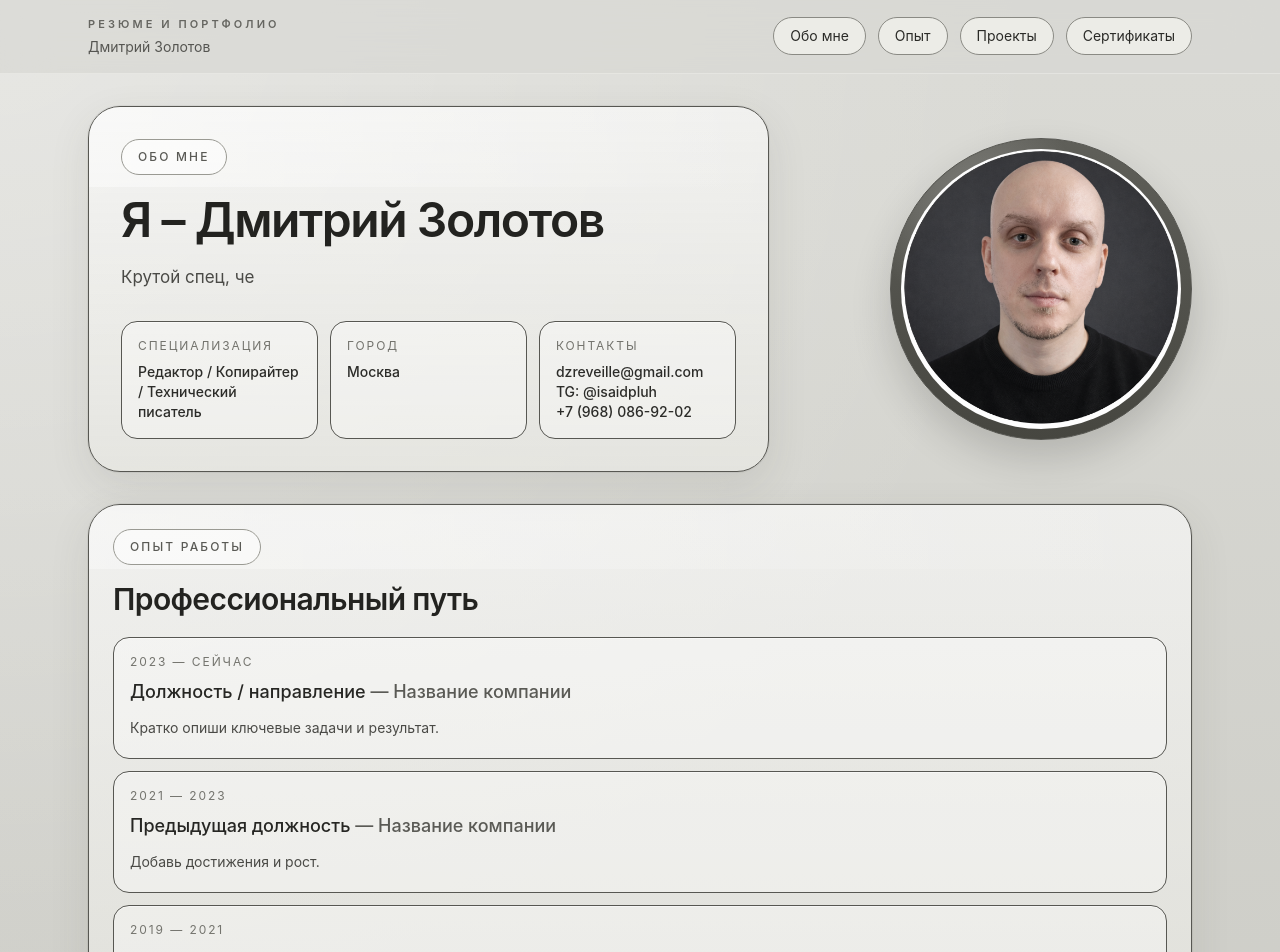
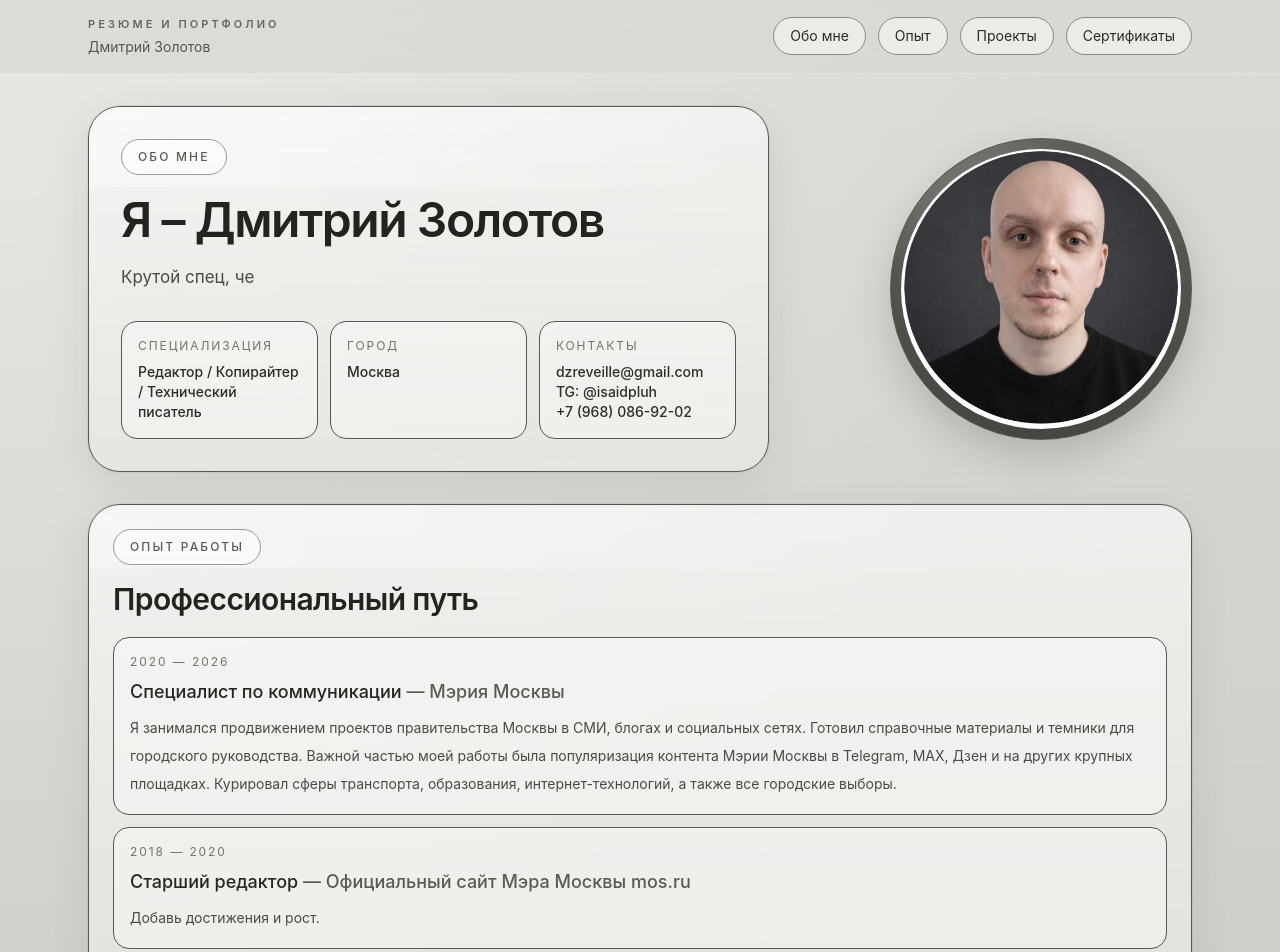
Before and after one commit to dzreveille-sudo/cvdmitriz, a React (Vite) app: page / in a window 1280 px wide. Shown: the top 952 px of the page. Built offline with nearby package versions, Linux system fonts and the light colour scheme.

Commit message:
Update App.jsx

```diff
--- a/src/App.jsx
+++ b/src/App.jsx
@@ -3,15 +3,15 @@ import avatarImg from "./assets/avatar.png";
 export default function ResumePortfolioSite() {
   const experiences = [
     {
-      period: "2023 — сейчас",
-      role: "Должность / направление",
-      company: "Название компании",
-      description: "Кратко опиши ключевые задачи и результат.",
+      period: "2020 — 2026",
+      role: "Специалист по коммуникации",
+      company: "Мэрия Москвы",
+      description: "Я занимался продвижением проектов правительства Москвы в СМИ, блогах и социальных сетях. Готовил справочные материалы и темники для городского руководства. Важной частью моей работы была популяризация контента Мэрии Москвы в Telegram, MAX, Дзен и на других крупных площадках. Курировал сферы транспорта, образования, интернет-технологий, а также все городские выборы.",
     },
     {
-      period: "2021 — 2023",
-      role: "Предыдущая должность",
-      company: "Название компании",
+      period: "2018 — 2020",
+      role: "Старший редактор",
+      company: "Официальный сайт Мэра Москвы mos.ru",
       description: "Добавь достижения и рост.",
     },
     {
```
